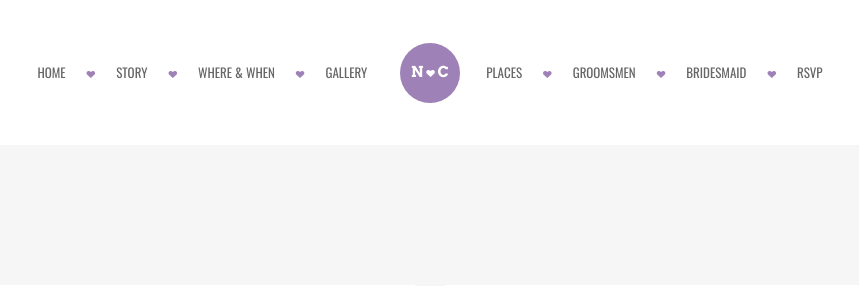
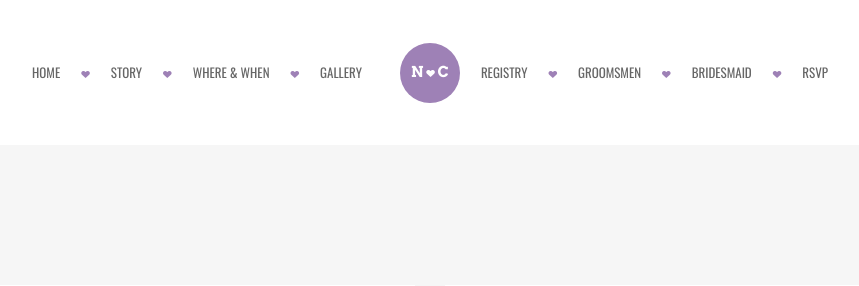
Before and after one commit to novacekn/caitandnatewedding, a Django app: page / in a window 1280 px wide. Shown: the part 800-1086 px from the top of the page, without its empty margins (210-1069 px from the left). Run offline with Django 4.2, Linux system fonts and the light colour scheme; some libraries are stand-ins or nearby versions.

Commit message:
Replaced Places nav link with registry.

```diff
--- a/templates/index.html
+++ b/templates/index.html
@@ -150,7 +150,7 @@
                             	<a href="#gallery-section">GALLERY</a>
                             </li>
                             <li class="first-child split-margin">
-                            	<a href="#more-events">PLACES</a>
+                            	<a href="#gift-section">REGISTRY</a>
                             </li>
                             <li>
                             	<a href="#groomsmen-section">GROOMSMEN</a>
```
